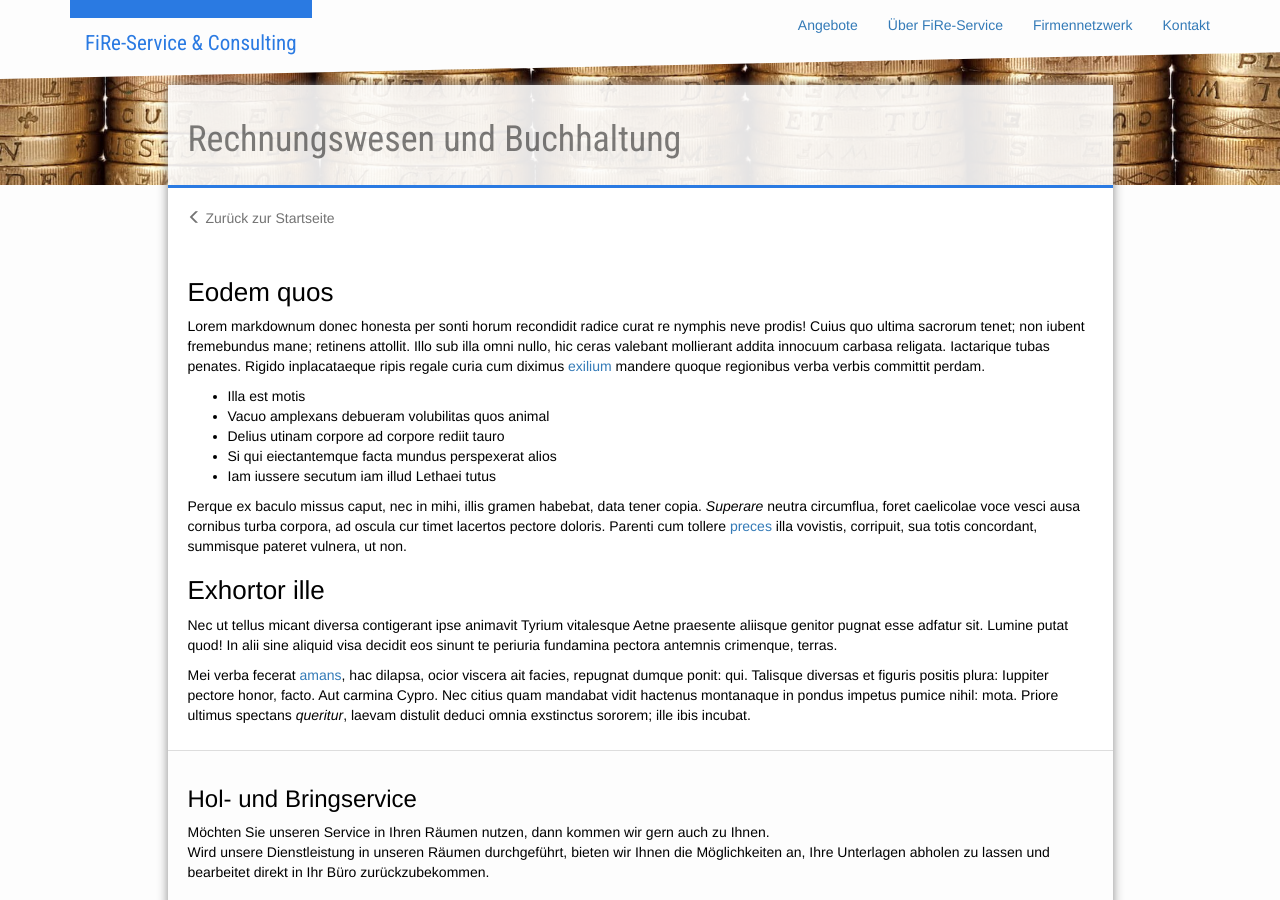
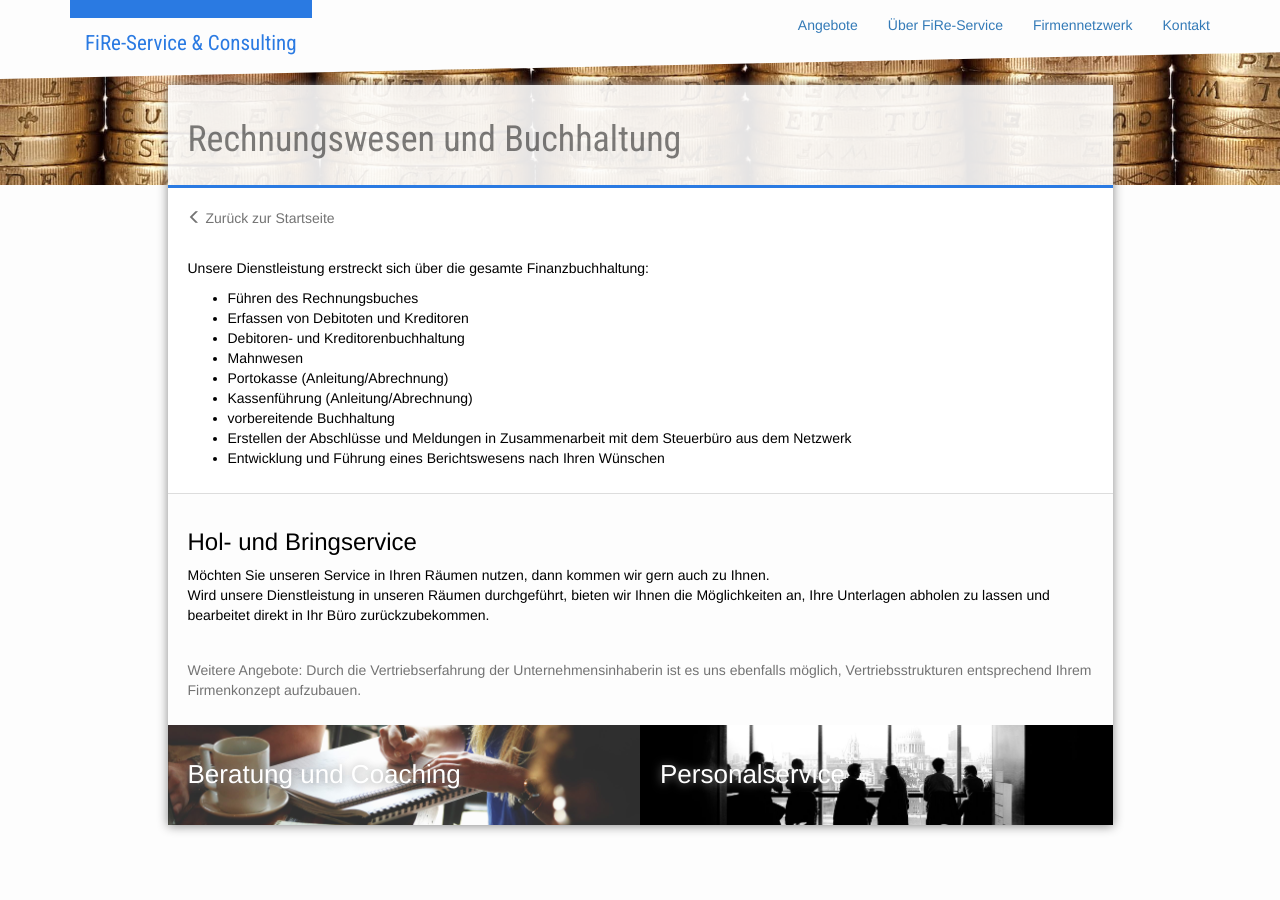
Before and after one commit to samlawski/fire-service, a Jekyll site: the page built from rechnungswesen-und-buchhaltung.md, in a window 1280 px wide and 900 px high, scrolled down 415 px. Built offline with Jekyll 4.4.1, drawn with Linux system fonts in a browser that asks for light colours.

Commit message:
Updated '/rechnungswesen-und-buchhaltung.md' via CloudCannon

```diff
--- a/rechnungswesen-und-buchhaltung.md
+++ b/rechnungswesen-und-buchhaltung.md
@@ -1,41 +1,19 @@
 ---
 layout: angebot
 permalink: /rechnungswesen-und-buchhaltung/
-header_image_path: "/assets/images/finanzen-1.jpg"
+header_image_path: /assets/images/finanzen-1.jpg
 title: Rechnungswesen und Buchhaltung
 ---
 
-## Eodem quos
 
-Lorem markdownum donec honesta per sonti horum recondidit radice curat re
-nymphis neve prodis! Cuius quo ultima sacrorum tenet; non iubent fremebundus
-mane; retinens attollit. Illo sub illa omni nullo, hic ceras valebant mollierant
-addita innocuum carbasa religata. Iactarique tubas penates. Rigido inplacataeque
-ripis regale curia cum diximus [exilium](http://ignotis.net/venae.php) mandere
-quoque regionibus verba verbis committit perdam.
+Unsere Dienstleistung erstreckt sich &uuml;ber die gesamte Finanzbuchhaltung:
 
-- Illa est motis
-- Vacuo amplexans debueram volubilitas quos animal
-- Delius utinam corpore ad corpore rediit tauro
-- Si qui eiectantemque facta mundus perspexerat alios
-- Iam iussere secutum iam illud Lethaei tutus
-
-Perque ex baculo missus caput, nec in mihi, illis gramen habebat, data tener
-copia. *Superare* neutra circumflua, foret caelicolae voce vesci ausa cornibus
-turba corpora, ad oscula cur timet lacertos pectore doloris. Parenti cum tollere
-[preces](http://tempora-indefletaeque.io/loca.aspx) illa vovistis, corripuit,
-sua totis concordant, summisque pateret vulnera, ut non.
-
-## Exhortor ille
-
-Nec ut tellus micant diversa contigerant ipse animavit Tyrium vitalesque Aetne
-praesente aliisque genitor pugnat esse adfatur sit. Lumine putat quod! In alii
-sine aliquid visa decidit eos sinunt te periuria fundamina pectora antemnis
-crimenque, terras.
-
-Mei verba fecerat [amans](http://www.putes.com/fecithiatus), hac dilapsa, ocior
-viscera ait facies, repugnat dumque ponit: qui. Talisque diversas et figuris
-positis plura: Iuppiter pectore honor, facto. Aut carmina Cypro. Nec citius quam
-mandabat vidit hactenus montanaque in pondus impetus pumice nihil: mota. Priore
-ultimus spectans *queritur*, laevam distulit deduci omnia exstinctus sororem;
-ille ibis incubat.
+* F&uuml;hren des Rechnungsbuches
+* Erfassen von Debitoten und Kreditoren
+* Debitoren- und Kreditorenbuchhaltung
+* Mahnwesen
+* Portokasse (Anleitung/Abrechnung)
+* Kassenf&uuml;hrung (Anleitung/Abrechnung)
+* vorbereitende Buchhaltung
+* Erstellen der Abschl&uuml;sse und Meldungen in Zusammenarbeit mit dem Steuerb&uuml;ro aus dem Netzwerk
+* Entwicklung und F&uuml;hrung eines Berichtswesens nach Ihren W&uuml;nschen
```
